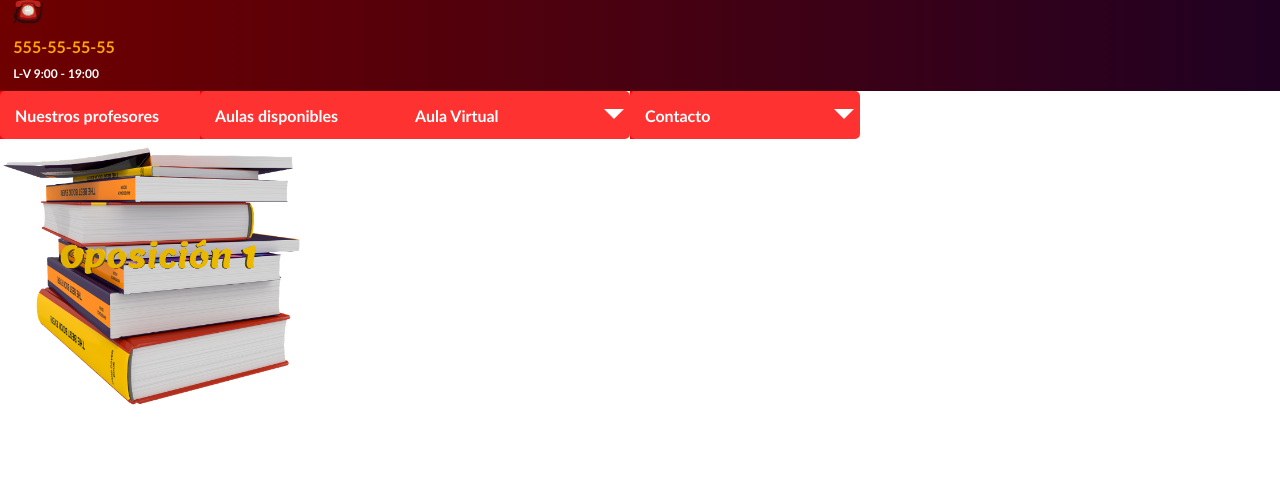
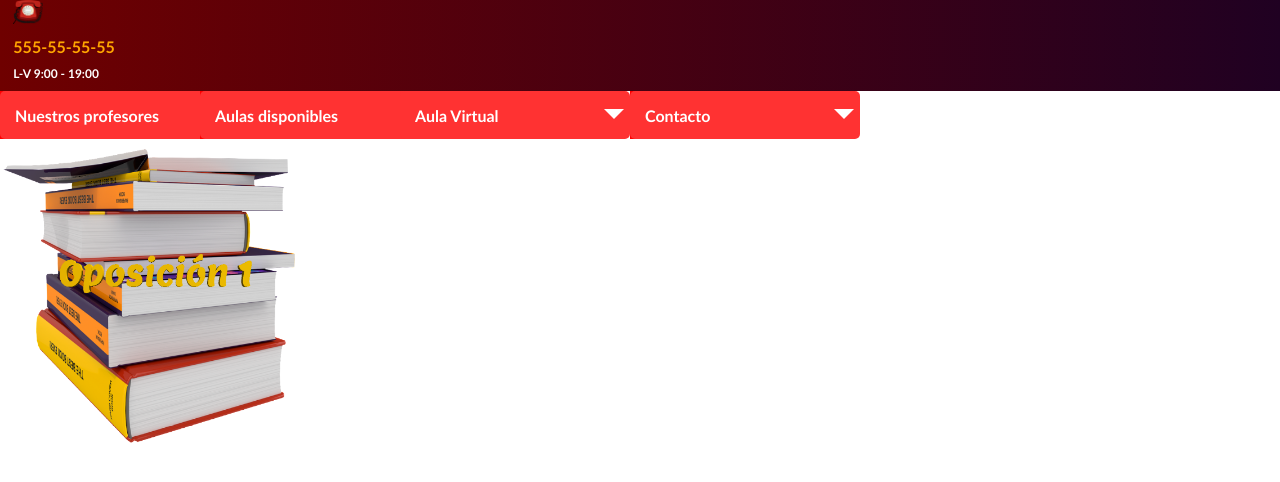
Before and after one commit to CodeRory/webacademia, a React (Create React App) app: page / in a window 1280 px wide. Shown: the top 482 px of the page. Built offline with nearby package versions, Linux system fonts and the light colour scheme.

Commit message:
Avanzando

```diff
--- a/src/App.css
+++ b/src/App.css
@@ -13,8 +13,6 @@
   font-size: 1vmin;
   color: white;
 }
-
-
 
 
 .button {
--- a/src/components/Opos/Opos.css
+++ b/src/components/Opos/Opos.css
@@ -1,20 +1,8 @@
-.opos ul {
-    display: inline-block;
-    float:left;
-    padding:25px;
-    flex-direction: right;
-    justify-content: left;
-    text-align: center;
-    -webkit-box-shadow: 13px 11px 5px -4px rgba(135,132,135,0.83);
-    -moz-box-shadow: 13px 11px 5px -4px rgba(135,132,135,0.83);
-    box-shadow: 13px 11px 5px -4px rgba(135,132,135,0.83);
-
-  }
 
 .maincontainer {
   position: relative;
-  width: 250px;
-  height: 320px;
+  width: 280px;
+  height: 300px;
 
 }
 
@@ -38,6 +26,7 @@
   backface-visibility: hidden;
   background: none;
   color: #333;
+  border: none;
 }
 
 .theback{
@@ -45,7 +34,45 @@
   width: 100%;
   height: 100%;
   backface-visibility: hidden;
-  background: #fafafa;
+  background:#e7a61a;
   color: #333;
   transform: rotateY(180deg);
+  -webkit-box-shadow: 10px 10px 5px -7px rgba(0,0,0,0.75);
+  -moz-box-shadow: 10px 10px 5px -7px rgba(0,0,0,0.75);
+  box-shadow: 10px 10px 5px -7px rgba(0,0,0,0.75);
+  border-radius: 10px;
 }
+
+.thebackinformation ul a {
+
+
+}
+
+#opo1h1 {
+  text-decoration: none;
+  font-size: 21px;
+  letter-spacing: 0px;
+  word-spacing: 0px;
+  color: #FFFFFF;
+  font-weight: 700;
+  text-decoration: none;
+  font-style: normal;
+  font-variant: normal;
+  text-transform: capitalize;
+
+}
+
+#opo1h2 {
+  text-decoration: none;
+  font-size: 21px;
+  letter-spacing: 0px;
+  word-spacing: 0px;
+  color: rgb(141, 48, 48);
+  font-weight: 700;
+  text-decoration: none;
+  font-style: normal;
+  font-variant: normal;
+  text-transform: capitalize;
+
+
+}
--- a/src/components/Opos/Opos.js
+++ b/src/components/Opos/Opos.js
@@ -15,11 +15,16 @@ class Opos extends React.Component {
         return(
             <div className="maincontainer">
                 <div className="thecard">
-                    <div className="thefront"><img src={OpoI1} alt="Primera opo a elegir" height="280vmin" width="325vmin"/></div>
-                    <div className="theback"><a href=""><img src={OpoI1} alt="Primera opo a elegir" height="280vmin" width="325vmin"/></a></div>
+                    <div className="thefront"><img src={OpoI1} alt="Primera opo a elegir" height="320px" width="320px"/></div>
+                    <div className="theback">
+                        <ul className="thebackinformation">
+                            <h1 id="opo1h1"><strong>Oposición 1</strong></h1>
+                            <h2><a href="">Información</a></h2>
+                            <h3><a href="">Temario y Grupos</a></h3>
 
+                        </ul>
+                    </div>
                 </div>
-
             </div>
         );
     }
```
